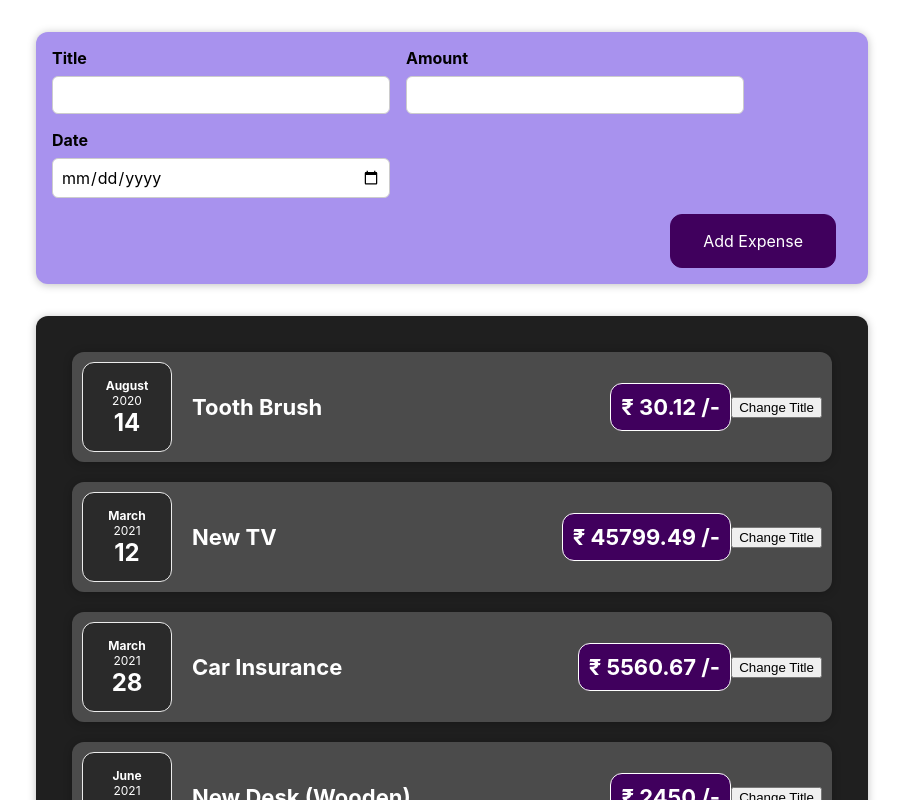
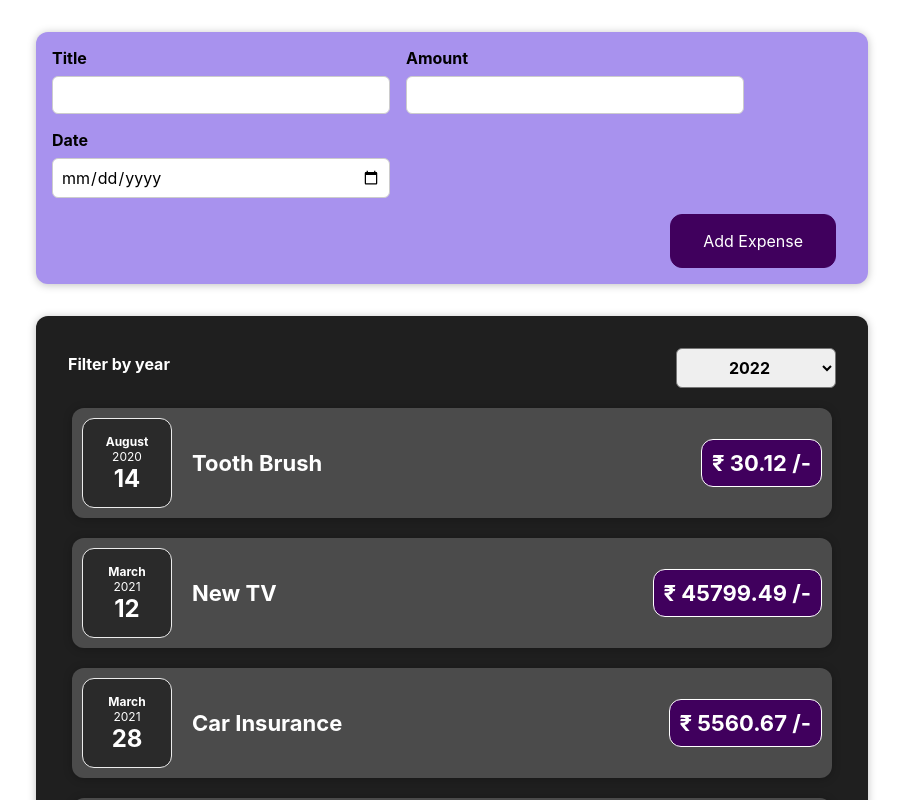
Before and after one commit to kiran-rhv/Demo-reactjs, a React (Create React App) app: page / in a window 1280 px wide. Shown: the top 800 px of the page, without its empty margins (188-1091 px from the left). Built offline with nearby package versions, Linux system fonts and the light colour scheme.

Commit message:
Year filter

```diff
--- /dev/null
+++ b/src/components/ExpenseFilter/index.js
@@ -0,0 +1,24 @@
+import React from "react";
+import "./style.css";
+
+const ExpensesFilter = (props) => {
+  const dropdownChangeHandler = (event) => {
+    props.onChangeFilter(event.target.value);
+  };
+
+  return (
+    <div className="expenses-filter">
+      <div className="expenses-filter__control">
+        <label>Filter by year</label>
+        <select value={props.selected} onChange={dropdownChangeHandler}>
+          <option value="2022">2022</option>
+          <option value="2021">2021</option>
+          <option value="2020">2020</option>
+          <option value="2019">2019</option>
+        </select>
+      </div>
+    </div>
+  );
+};
+
+export default ExpensesFilter;
--- /dev/null
+++ b/src/components/ExpenseFilter/style.css
@@ -0,0 +1,24 @@
+.expenses-filter {
+  color: white;
+  padding: 0 1rem;
+}
+
+.expenses-filter__control {
+  display: flex;
+  width: 100%;
+  align-items: center;
+  justify-content: space-between;
+  margin: 1rem 0;
+}
+
+.expenses-filter label {
+  font-weight: bold;
+  margin-bottom: 0.5rem;
+}
+
+.expenses-filter select {
+  font: inherit;
+  padding: 0.5rem 3rem;
+  font-weight: bold;
+  border-radius: 6px;
+}
--- a/src/components/ExpenseItem.js
+++ b/src/components/ExpenseItem.js
@@ -4,21 +4,13 @@
 import "./ExpenseItem.css";
 
 const ExpenseItem = (props) => {
-  const [title, setTitle] = useState(props.title);
-  console.log("Expense Item is evaluated by react");
-
-  const clickHandler = () => {
-    setTitle("Updated!!");
-    console.log(title);
-  };
   return (
     <Card className="expense-item">
       <ExpenseDate date={props.date} />
       <div className="expense-item__description">
-        <h2>{title}</h2>
+        <h2>{props.title}</h2>
         <div className="expense-item__price">₹ {props.amount} /-</div>
       </div>
-      <button onClick={clickHandler}>Change Title</button>
     </Card>
   );
 };
--- a/src/components/Expenses/index.js
+++ b/src/components/Expenses/index.js
@@ -1,11 +1,23 @@
-import React from "react";
+import React, { useState } from "react";
 import ExpenseItem from "../ExpenseItem";
+import ExpensesFilter from "../ExpenseFilter";
 import Card from "../Card";
 import "./style.css";
 
 const Expenses = (props) => {
+  const [filteredYear, setFilteredYear] = useState("2022");
+
+  const filterChangeHandler = (selectedYear) => {
+    setFilteredYear(selectedYear);
+  };
+
   return (
+    <div>
       <Card className="expenses">
+        <ExpensesFilter
+          selected={filteredYear}
+          onChangeFilter={filterChangeHandler}
+        />
         <ExpenseItem
           title={props.items[0].title}
           amount={props.items[0].amount}
@@ -27,6 +39,7 @@
           date={props.items[3].date}
         />
       </Card>
+    </div>
   );
 };
 
```
Lines whose indentation alone changed are shown as unchanged.
